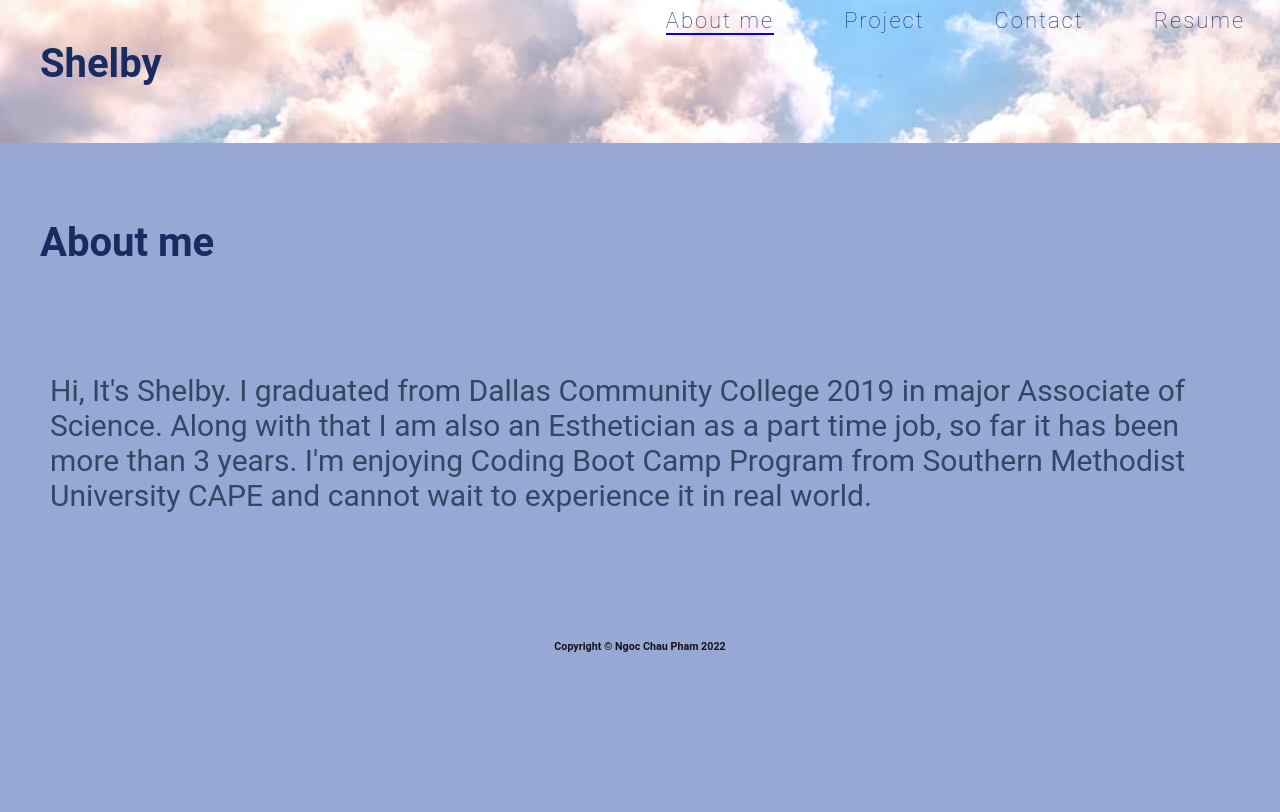
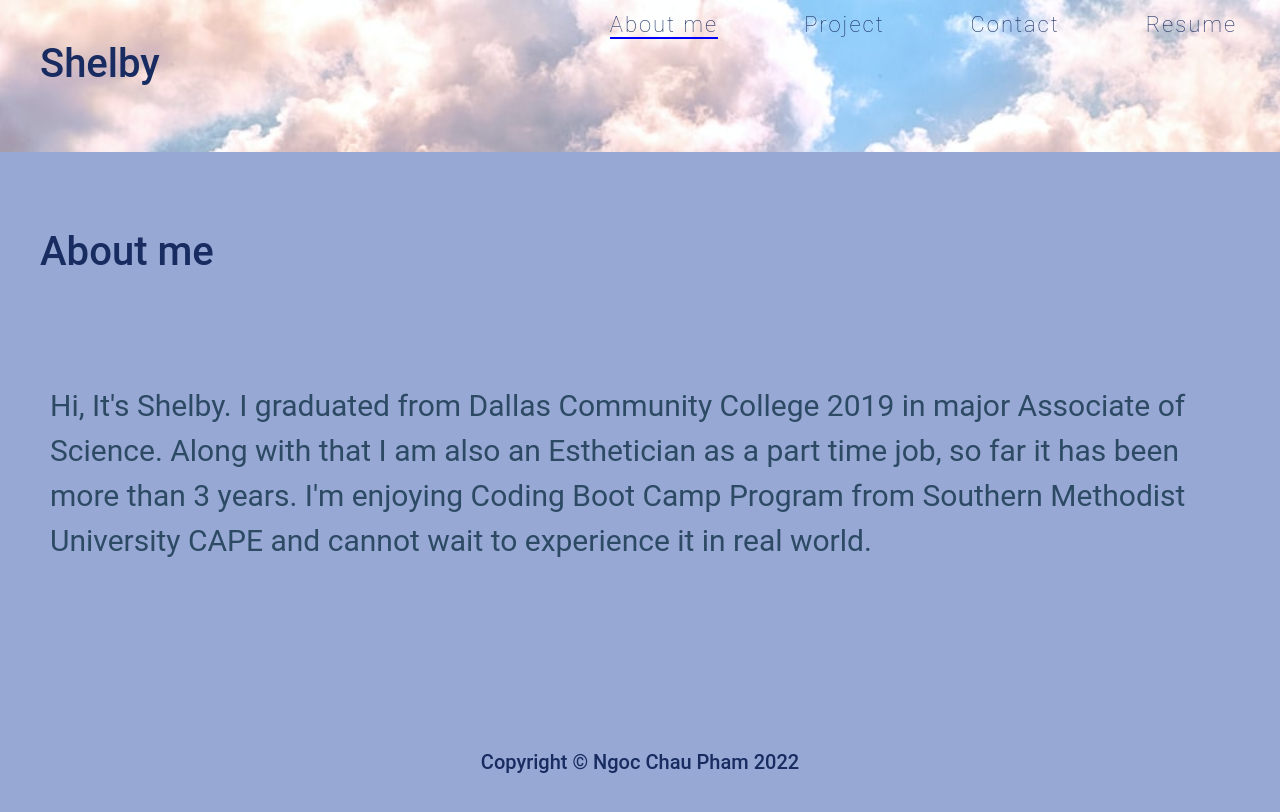
Before and after one commit to ncp9988/shelbyv-portfolio, a React (Create React App) app: page / in a window 1280 px wide. Shown: the top 812 px of the page. Built offline with nearby package versions, Linux system fonts and the light colour scheme.

Commit message:
link images to project component

```diff
--- a/public/index.html
+++ b/public/index.html
@@ -11,6 +11,8 @@
     />
     <link rel="apple-touch-icon" href="%PUBLIC_URL%/logo192.png" />
     <link rel="stylesheet" href="https://cdn.jsdelivr.net/npm/@fortawesome/fontawesome-free@5.15.4/css/fontawesome.min.css" integrity="sha384-jLKHWM3JRmfMU0A5x5AkjWkw/EYfGUAGagvnfryNV3F9VqM98XiIH7VBGVoxVSc7" crossorigin="anonymous">
+    <link href="https://cdn.jsdelivr.net/npm/bootstrap@5.1.3/dist/css/bootstrap.min.css" rel="stylesheet" integrity="sha384-1BmE4kWBq78iYhFldvKuhfTAU6auU8tT94WrHftjDbrCEXSU1oBoqyl2QvZ6jIW3" crossorigin="anonymous">
+
     <!--
       manifest.json provides metadata used when your web app is installed on a
       user's mobile device or desktop. See https://developers.google.com/web/fundamentals/web-app-manifest/
--- a/src/App.css
+++ b/src/App.css
@@ -80,8 +80,14 @@ h4{
   margin-top: 10px;
   color: var(--main-color);
   text-align: center;
+}
+h3{
+  font-size: 20px;
+  margin-top: 30px;
+  color: var(--main-color);
+  text-align: center;
+}
 
-}
 
 .headerlink{
   letter-spacing: 2px;
@@ -134,6 +140,7 @@ padding-top: 3%;
   position: absolute;
   bottom: 10px;
   background-color: #F4DEE9;
+  margin: 10px 10px;
 }
 .container1:first-child{
   min-width: 80%;
@@ -153,7 +160,7 @@ padding-top: 3%;
   color: #14111a;
   bottom:0;
   width: 100%;
-  height: 20vh;
+  height: 10vh;
   background-color: #98a8d4;
   text-align: center;
 }
--- a/src/components/Footer/index.js
+++ b/src/components/Footer/index.js
@@ -2,7 +2,7 @@ import React from 'react';
 function Footer() {
   return (
     <footer id="footer">
-      <h6>Copyright &copy; Ngoc Chau Pham 2022</h6>
+      <h3>Copyright &copy; Ngoc Chau Pham 2022</h3>
       <a href="https://github.com/ncp9988"><i class="fab-brands fab-github"></i></a>
     </footer>
   );
--- a/src/components/Project/index.js
+++ b/src/components/Project/index.js
@@ -4,6 +4,8 @@ import runbuddy from "../../assets/projects/runbuddy.png";
 import codeRefactor from "../../assets/projects/digital-marketing-meeting.jpg";
 import eatApp from "../../assets/projects/eat.png";
 import vFriend from "../../assets/projects/vFriend.png";
+import foodFestival from "../../assets/projects/foodFestival.png";
+import note from "../../assets/projects/backend-note.png"
 
 function Project() {
     return (
@@ -58,6 +60,26 @@ function Project() {
                         <h3>vFriend</h3>
                     </div>
                 </div>
+                <div class="container1">
+                    <div class="imgcontainer">
+                        <a href="https://github.com/ncp9988/food-festival.git">
+                            <img class="photo" src={foodFestival} alt="food-festival" />
+                        </a>
+                    </div>
+                    <div class="pic">
+                        <h3>vFriend</h3>
+                    </div>
+                </div>
+                <div class="container1">
+                    <div class="imgcontainer">
+                        <a href="https://github.com/ncp9988/backEnd-noteTaker.git">
+                            <img class="photo" src={note} alt="backend-noteTaker" />
+                        </a>
+                    </div>
+                    <div class="pic">
+                        <h3>vFriend</h3>
+                    </div>
+                </div>
 
             </section>
         </section>
```
Also changed, not shown: src/assets/projects/backend-note.png (added), 1 other file (tests, documents, lock files or other folders).
